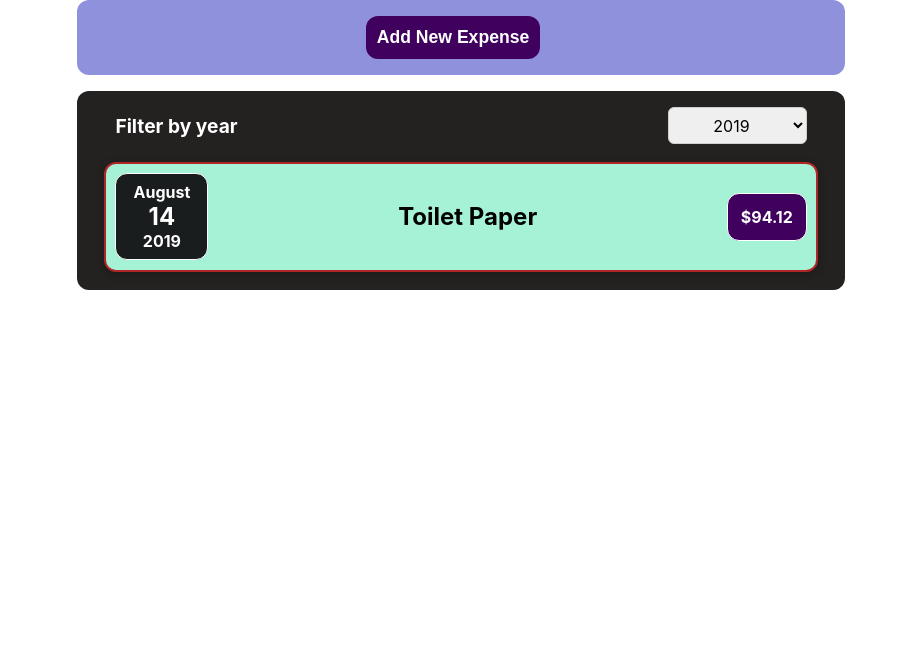
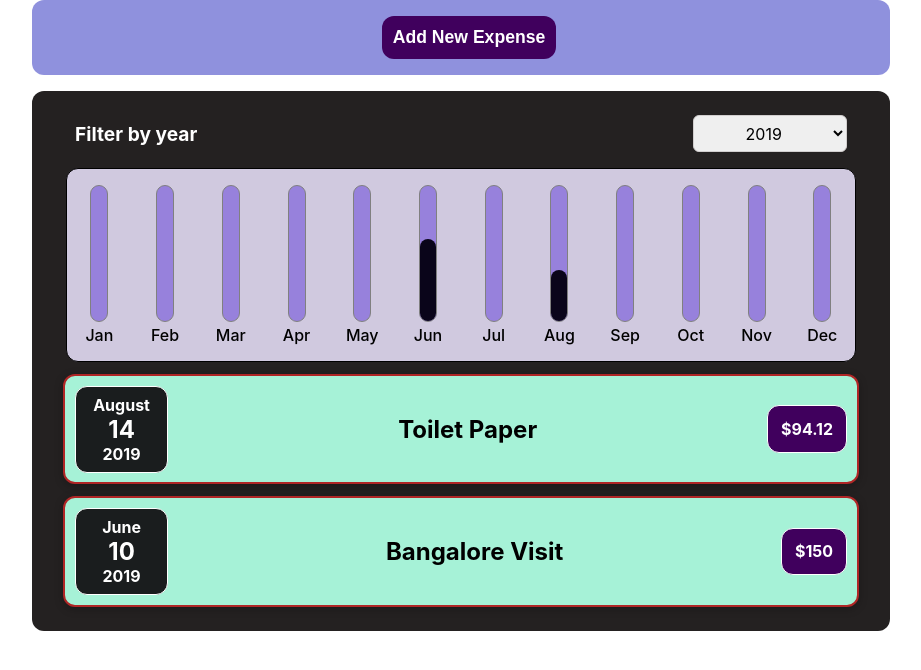
Before and after one commit to sriharin207/Expense-Tracker, a React (Create React App) app: page / in a window 1280 px wide. Shown: the top 670 px of the page, without its empty margins (179-1100 px from the left). Built offline with nearby package versions, Linux system fonts and the light colour scheme.

Commit message:
Added expense bar chart

```diff
--- a/public/index.html
+++ b/public/index.html
@@ -24,7 +24,7 @@
       work correctly both with client-side routing and a non-root public URL.
       Learn how to configure a non-root public URL by running `npm run build`.
     -->
-    <title>React App</title>
+    <title>Expense Tracker</title>
   </head>
   <body>
     <noscript>You need to enable JavaScript to run this app.</noscript>
--- /dev/null
+++ b/src/App.css
@@ -0,0 +1,12 @@
+*{
+    margin: 0;
+    padding: 0;
+}
+.App{
+    width:67%;
+    display: flex;
+    flex-direction: column;
+    justify-content: center;
+    align-items: center;
+    margin: auto;
+}
--- a/src/App.js
+++ b/src/App.js
@@ -1,26 +1,46 @@
 import React, { useState } from "react";
 import Expenses from "./components/expenses/Expenses";
 import NewExpense from "./components/newExpenses/NewExpenses";
+import "./App.css";
 
 const expensesDetails = [
   {
     id: "e1",
     title: "Toilet Paper",
-    amount: "$94.12",
+    amount: "94.12",
     date: new Date(2019, 7, 14),
   },
-  { id: "e2", title: "New TV", amount: 799.49, date: new Date(2020, 2, 12) },
+  { id: "e2", title: "New TV", amount: "799.49", date: new Date(2020, 2, 12) },
   {
     id: "e3",
     title: "Car Insurance",
-    amount: "$294.67",
+    amount: "294.67",
     date: new Date(2021, 2, 28),
   },
   {
     id: "e4",
     title: "New Desk (Wooden)",
-    amount: "$450",
+    amount: "100",
     date: new Date(2022, 5, 12),
+  },
+  {
+    id: "e5",
+    title: "Iphone 13 Pro",
+    amount: "550",
+    date: new Date(2022, 3, 12),
+  },
+  {
+    id: "e6",
+    title: "HP Pavillion Laptop",
+    amount: "550",
+    date: new Date(2021, 5, 10),
+  },
+  { id: "e7", title: "Goa Trip", amount: "150", date: new Date(2020, 3, 15) },
+  {
+    id: "e8",
+    title: "Bangalore Visit",
+    amount: "150",
+    date: new Date(2019, 5, 10),
   },
 ];
 
--- /dev/null
+++ b/src/components/chart/Chart.css
@@ -0,0 +1,10 @@
+.chart{
+    background-color: rgb(208, 201, 223);
+    width: 92%;
+    height: 12rem;
+    border-radius: 12px;
+    margin-top:0.5rem;
+    display: flex;
+    justify-content: space-evenly;
+    border: 1px solid black;
+}
--- /dev/null
+++ b/src/components/chart/Chart.js
@@ -0,0 +1,47 @@
+import React from "react";
+import "./Chart.css";
+import ChartBar from "./ChartBar";
+
+const Chart = (props) => {
+  let chartValues = [
+    { month: "Jan", amount: 0 },
+    { month: "Feb", amount: 0 },
+    { month: "Mar", amount: 0 },
+    { month: "Apr", amount: 0 },
+    { month: "May", amount: 0 },
+    { month: "Jun", amount: 0 },
+    { month: "Jul", amount: 0 },
+    { month: "Aug", amount: 0 },
+    { month: "Sep", amount: 0 },
+    { month: "Oct", amount: 0 },
+    { month: "Nov", amount: 0 },
+    { month: "Dec", amount: 0 },
+  ];
+
+  props.chartData.forEach((ele) => {
+    let index = ele.date.getMonth();
+    let amount = Number(ele.amount);
+    chartValues[index].amount += amount;
+  });
+
+  let amountArr = chartValues.map((data) => {
+    return data.amount;
+  });
+
+  let maxAmount = amountArr.reduce((a, b) => a + b, 0);
+
+  return (
+    <div className="chart">
+      {chartValues.map((ele) => (
+        <ChartBar
+          key={ele.month}
+          month={ele.month}
+          amount={ele.amount}
+          maxValue={maxAmount}
+        />
+      ))}
+    </div>
+  );
+};
+
+export default Chart;
--- /dev/null
+++ b/src/components/chart/ChartBar.css
@@ -0,0 +1,33 @@
+.chartBar {
+  width: 2rem;
+  display: flex;
+  flex-direction: column;
+  justify-content: space-between;
+  align-items: center;
+  height: 10rem;
+  margin: auto;
+}
+
+.bar-container {
+  display: flex;
+  flex-direction: column;
+  align-items: center;
+  justify-content: flex-end;
+  border: 1px solid grey;
+  height: 100%;
+  border-radius: 12px;
+  background-color:#9781dc;
+}
+
+.filler {
+  border-radius: 12px;
+  width: 1rem;
+  background-color:#0a051a;
+  transition: 0.4s ease;
+}
+
+.chartBar p {
+  font-size: medium;
+  font-weight: 500;
+  padding-top: 3px;
+}
--- /dev/null
+++ b/src/components/chart/ChartBar.js
@@ -0,0 +1,19 @@
+import React from "react";
+import "./ChartBar.css";
+
+const ChartBar = (props) => {
+  let fillValue = "0%";
+  if (props.maxValue > 0) {
+    fillValue = Math.floor((props.amount / props.maxValue) * 100) + "%";
+  }
+  return (
+    <div className="chartBar">
+      <div className="bar-container">
+        <div className="filler" style={{height:fillValue}}></div>
+      </div>
+      <p>{props.month}</p>
+    </div>
+  );
+};
+
+export default ChartBar;
--- a/src/components/expenses/ExpenseItem.css
+++ b/src/components/expenses/ExpenseItem.css
@@ -1,21 +1,10 @@
-.container {
-  display: flex;
-  flex-direction: column;
-  justify-content: center;
-  align-items: center;
-  background-color:rgb(36, 33, 33);
-  width:60%;
-  margin: auto;
-  padding:0.5rem 0;
-}
-
 .expense-item {
   display: flex;
   flex-direction: row;
   justify-content: space-between;
   align-items: center;
   padding: 0.6rem;
-  margin:0.6rem;
+  margin-top:0.75rem;
   box-shadow: 0 2px 8px rgba(0, 0, 0, 0.25);
   background-color: #a6f2d7;
   border: 2px solid rgb(176, 38, 38);
--- a/src/components/expenses/ExpenseItems.js
+++ b/src/components/expenses/ExpenseItems.js
@@ -8,7 +8,7 @@ const ExpenseItem = (props) => {
     <Card className="expense-item">
       <ExpenseDate date={props.date} />
       <h2 className="expense-item-description">{props.title}</h2>
-      <Card className="expense-item-price">{props.amount}</Card>
+      <Card className="expense-item-price">{"$"+props.amount}</Card>
     </Card>
   );
 };
--- /dev/null
+++ b/src/components/expenses/Expenses.css
@@ -0,0 +1,10 @@
+.container {
+    display: flex;
+    flex-direction: column;
+    justify-content: center;
+    align-items: center;
+    background-color:rgb(36, 33, 33);
+    width:100%;
+    margin: auto;
+    padding:1rem 0 1.5rem 0;
+  }
--- a/src/components/expenses/Expenses.js
+++ b/src/components/expenses/Expenses.js
@@ -2,6 +2,8 @@ import React, { useState } from "react";
 import ExpenseItem from "./ExpenseItems";
 import Card from "../common/Cards";
 import ExpenseFilter from "../newExpenses/ExpenseFilter";
+import Chart from "../chart/Chart";
+import './Expenses.css';
 
 const Expenses = (props) => {
   const [year, setYear] = useState("2019");
@@ -28,6 +30,7 @@ const Expenses = (props) => {
   return (
     <Card className="container">
       <ExpenseFilter value={year} fetchSelectedYear={selectedYear} />
+      <Chart chartData={newFilteredArray}/>
       {contentToRender}
     </Card>
   );
--- a/src/components/newExpenses/NewExpenses.css
+++ b/src/components/newExpenses/NewExpenses.css
@@ -1,6 +1,6 @@
 .expense-form {
   background-color: rgba(113, 116, 212, 0.788);
-  width: 60%;
+  width:100%;
   margin: auto;
   margin-bottom: 1rem;
   border-radius: 12px;
@@ -54,6 +54,7 @@ input {
 .new-expense-btn {
   padding: 1rem;
   text-align: center;
+  width: 100%;
 }
 .add-expense-btn {
   font-size: 1.1rem;
```
Also changed, not shown: 1 other file (tests, documents, lock files or other folders).
